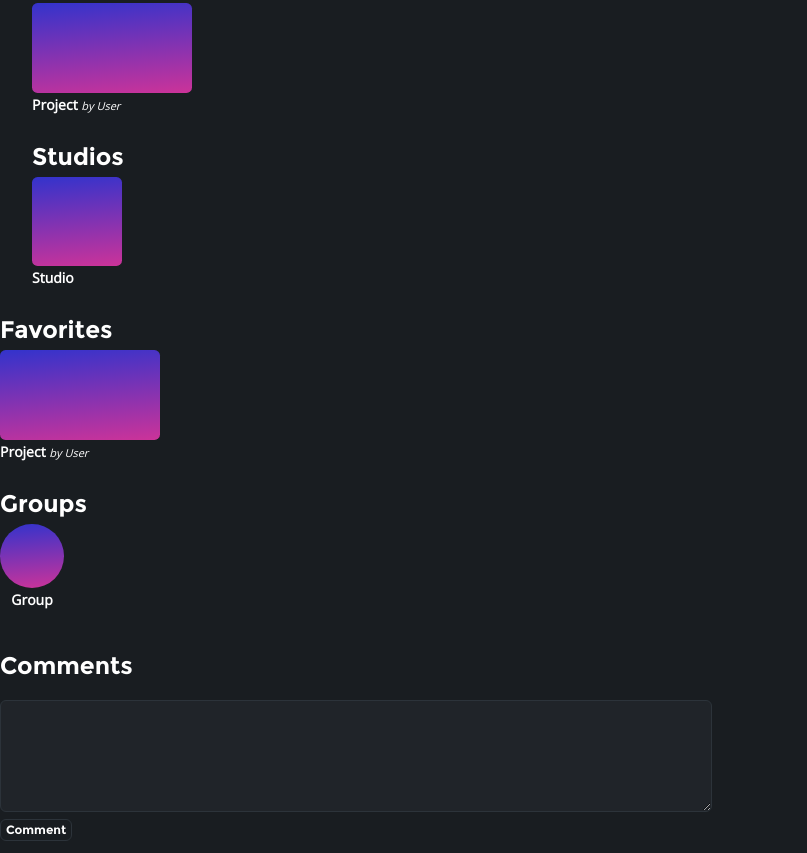
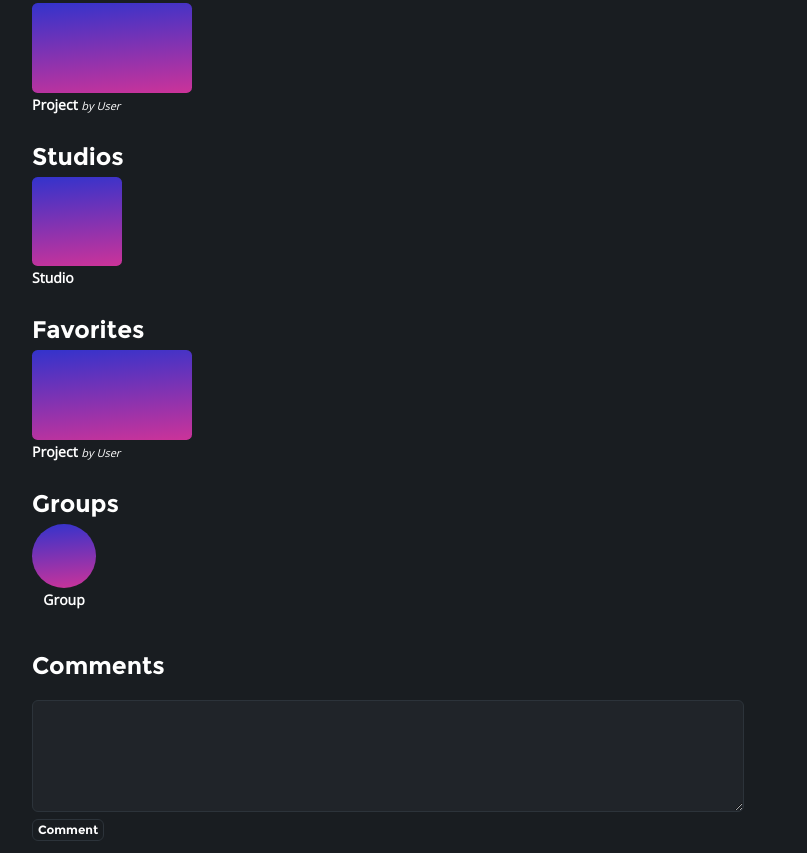
Before and after one commit to ScReGr/calicode-www, a plain HTML site: page profile.html in a window 1280 px wide. Shown: the part 460-1313 px from the top of the page, without its empty margins (0-807 px from the left). Drawn offline with nearby package versions, Linux system fonts and the light colour scheme; no server answers; files whose address does not match are found by name.

Commit message:
Update profile.html

```diff
--- a/profile.html
+++ b/profile.html
@@ -83,7 +83,7 @@
         		&nbsp&nbsp
      		</div>
     	</div>
-    	<div>
+    	<div style="width:95%;margin:0 auto">
       		<h2 style="margin-top:1.75em;line-height:0em">Favorites</h2>
       		<div class="flex-container">
         		<div style="display:inline-block">
@@ -102,10 +102,12 @@
      		</div>
     	</div>
     	<br>
-    	<h2>Comments</h2>
-    	<textarea class="comment-input" id="comment-input"></textarea>
-    	<br>
-    	<div id="newButton"><a href="javascript:">Comment</a></div>
-		<div id="comments"></div>
+    	<div style="width:95%;margin:0 auto">
+    		<h2>Comments</h2>
+    		<textarea class="comment-input" id="comment-input"></textarea>
+    		<br>
+    		<div id="newButton"><a href="javascript:">Comment</a></div>
+			<div id="comments"></div>
+		</div>
 	</body>
 </html>
```
